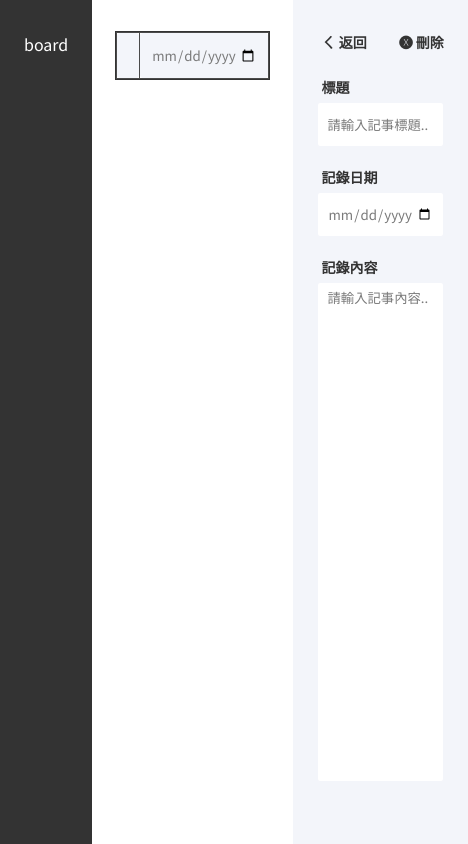
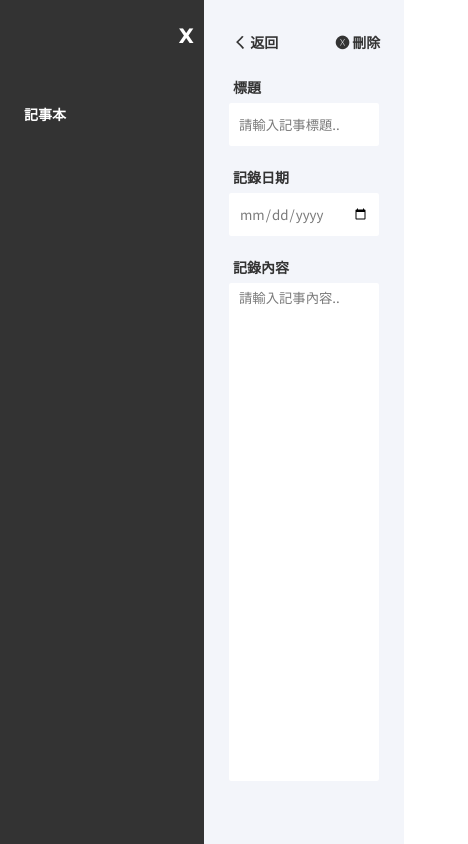
Before and after one commit to start810813/react-memo, a React (Create React App) app: page /board/4accb4a4-3052-4eba-9e25-3a04d202cc3c in a window 390 px wide. Shown: the whole page, 468 px wide, since content can reach past the window. Built offline with nearby package versions, Linux system fonts and the light colour scheme.

Commit message:
feat: RWD

```diff
--- a/src/components/layouts/NormalLayout/style.module.scss
+++ b/src/components/layouts/NormalLayout/style.module.scss
@@ -1,4 +1,13 @@
 .normal_layout {
     display: grid;
     grid-template-columns: 1fr 7fr;
+    height: 100vh;
+
+    @media screen and (min-width: 577px) and (max-width: 800px) {
+        grid-template-columns: 2fr 8fr;
+    }
+
+    @media screen and (max-width: 576px) {
+        grid-template-columns: 1fr 9fr;
+    }
 }
--- /dev/null
+++ b/src/components/layouts/Sidebar/animation.scss
@@ -0,0 +1,35 @@
+@media screen and (max-width: 576px) {
+    .sidebar-enter {
+        width: 0 !important;
+        padding: 2em 0;
+        opacity: 0;
+        transform: translateX(-100%);
+        &.sidebar-enter-active {
+            width: 40vw !important;
+            padding: 2em 1.5em;
+            opacity: 1;
+            transform: translateX(0%);
+            transition: all 400ms ease-out;
+        }
+    }
+    .sidebar-enter-done {
+        width: 40vw;
+    }
+
+    .sidebar-exit {
+        width: 40vw;
+        padding: 2em 1.5em;
+        opacity: 1;
+        transform: translateX(0%);
+        &.sidebar-exit-active {
+            width: 0;
+            padding: 2em 0;
+            opacity: 0;
+            transform: translateX(-100%);
+            transition: all 400ms ease-out;
+        }
+    }
+    .sidebar-exit-done {
+        display: none;
+    }
+}
--- a/src/components/layouts/Sidebar/index.tsx
+++ b/src/components/layouts/Sidebar/index.tsx
@@ -1,12 +1,42 @@
 import React from 'react'
 import { NavLink } from 'react-router-dom'
+import { CSSTransition } from 'react-transition-group'
 import styles from './style.module.scss'
+import './animation.scss'
 
-class Sidebar extends React.Component {
+interface StateInterface {
+    isActive?: boolean
+}
+
+class Sidebar extends React.Component<StateInterface> {
+    constructor(props: object) {
+        super(props)
+        this.myRef = React.createRef();
+    }
+    myRef: React.RefObject<HTMLDivElement> | undefined = undefined;
+    public readonly state: StateInterface = {
+        isActive: true
+    }
+    toggleSidebar(): void {
+        console.log(this.state.isActive)
+        this.setState({
+            isActive: !this.state.isActive
+        })
+    }
     render(): React.ReactChild {
         return (
-            <div className={styles.sidebar_container}>
-                <NavLink activeClassName={styles.active} to="/board">board</NavLink>
+            <div className={`${styles.sidebar_container} ${this.state.isActive ? styles.active : ''}`}>
+                <span className={styles.toggle} onClick={() => this.toggleSidebar()} />
+                <CSSTransition
+                    classNames='sidebar'
+                    nodeRef={this.myRef}
+                    in={this.state.isActive}
+                    timeout={100000}
+                >
+                    <div ref={this.myRef} className={styles.menu}>
+                        <NavLink activeClassName={styles.active} to="/board">記事本</NavLink>
+                    </div>
+                </CSSTransition>
             </div>
         )
     }
--- a/src/components/layouts/Sidebar/style.module.scss
+++ b/src/components/layouts/Sidebar/style.module.scss
@@ -1,10 +1,49 @@
 .sidebar_container {
+    position: relative;
     height: 100vh;
-    padding: 2em 1.5em;
     background-color: #333333;
     box-sizing: border-box;
+    z-index: 3;
+
+    .menu {
+        padding: 2em 1.5em;
+        & > a, & > span {
+            font-size: 14px;
+            font-weight: 600;
+            margin-bottom: 20px;
+        }
+    }
+
+    .toggle {
+        display: none;
+        color: #ffffff;
+        padding: 1em 0.5em;
+        border-radius: 5px;
+        font-size: 20px;
+        text-align: right;
+        cursor: pointer;
+        &::after {
+            content: '☰';
+        }
+    }
+
+    @media screen and (max-width: 576px) {
+        .toggle {
+            display: block;
+        }
+        &.active {
+            .toggle {
+                &::after {
+                    content: '𝗫';
+                }
+            }
+            .menu {
+                width: 40vw;
+            }
+        }
+    }
 }
 
 .active {
-    color: white;
+    color: #ffffff;
 }
--- a/src/components/memo/Board/animation.scss
+++ b/src/components/memo/Board/animation.scss
@@ -14,6 +14,7 @@
     }
 }
 .detail-exit {
+    @media screen and (min-width: 577px) {
         max-width: 100%;
         &.detail-exit-active {
             max-width: 0%;
@@ -22,3 +23,11 @@
             transition: all 400ms ease-out;
         }
     }
+    @media screen and (max-width: 576px) {
+        transform: translateX(0%);
+        &.detail-exit-active {
+            transform: translateX(100%);
+            transition: transform 400ms ease-out;
+        }
+    }
+}
--- a/src/components/memo/Board/style.module.scss
+++ b/src/components/memo/Board/style.module.scss
@@ -1,6 +1,11 @@
 .memo {
+    position: relative;
     display: flex;
-    overflow: hidden;
+    height: 100vh;
+    overflow-y: auto;
+    @media screen and (max-width: 576px) {
+        display: block;
+    }
 
     .memo_list {
         width: 100%;
@@ -10,9 +15,14 @@
 
     .memo_detail {
         width: 100%;
-        height: 100vh;
         background-color: #f3f5fa;
         padding: 2em 1.5em;
         box-sizing: border-box;
+        @media screen and (max-width: 576px) {
+            position: absolute;
+            z-index: 2;
+            top: 0;
+            left: 0;
+        }
     }
 }
--- a/src/components/memo/Detail/style.module.scss
+++ b/src/components/memo/Detail/style.module.scss
@@ -1,4 +1,5 @@
 .item {
+    height: 100vh;
     & > div {
         width: 100%;
         margin-bottom: 20px;
```
Lines whose indentation alone changed are shown as unchanged.
